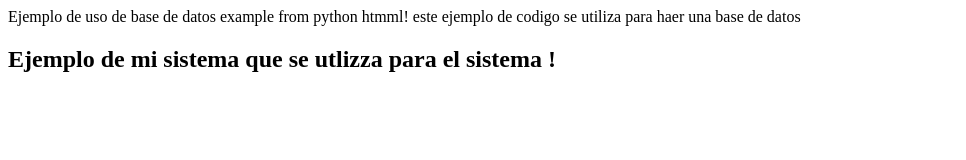
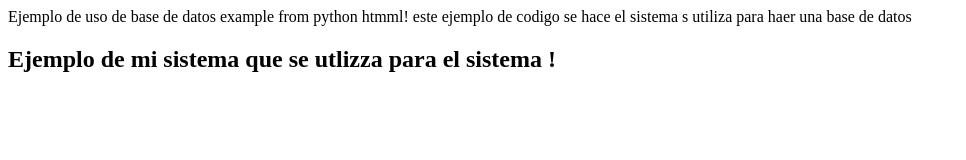
Before and after one commit to infiernofalso2003/javaPythonBaseData, a plain HTML site: page index.html in a window 1280 px wide. Shown: the whole page, without its empty margins (0-966 px from the left). Drawn offline with Linux system fonts and the light colour scheme.

Commit message:
cuarta actualizacion

```diff
--- a/index.html
+++ b/index.html
@@ -1,7 +1,7 @@
 <html>
 Ejemplo de uso de base de datos
 example from python htmml!
-este ejemplo de codigo se
+este ejemplo de codigo se hace el sistema s
 utiliza para haer una base de datos
 
 <h2>
```
